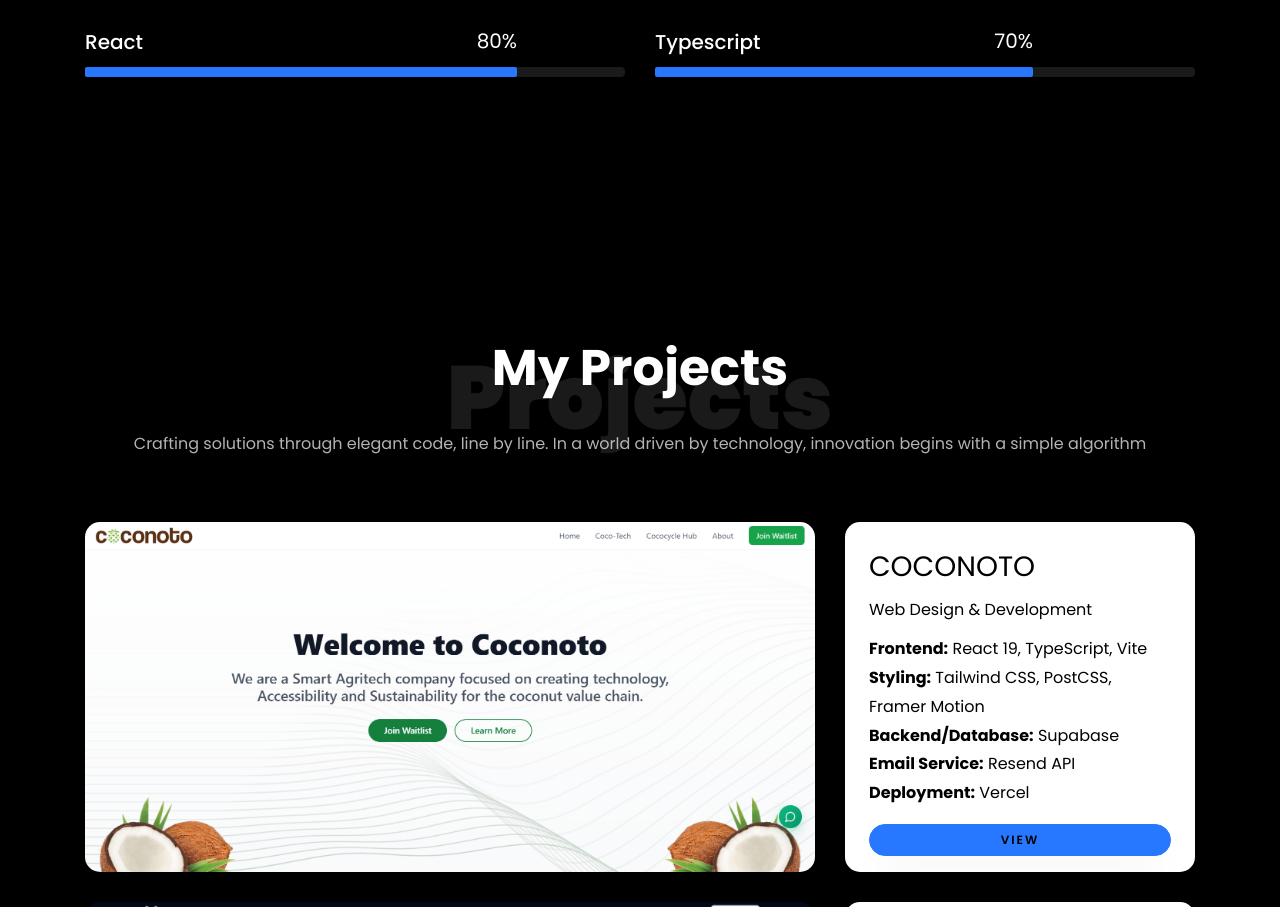
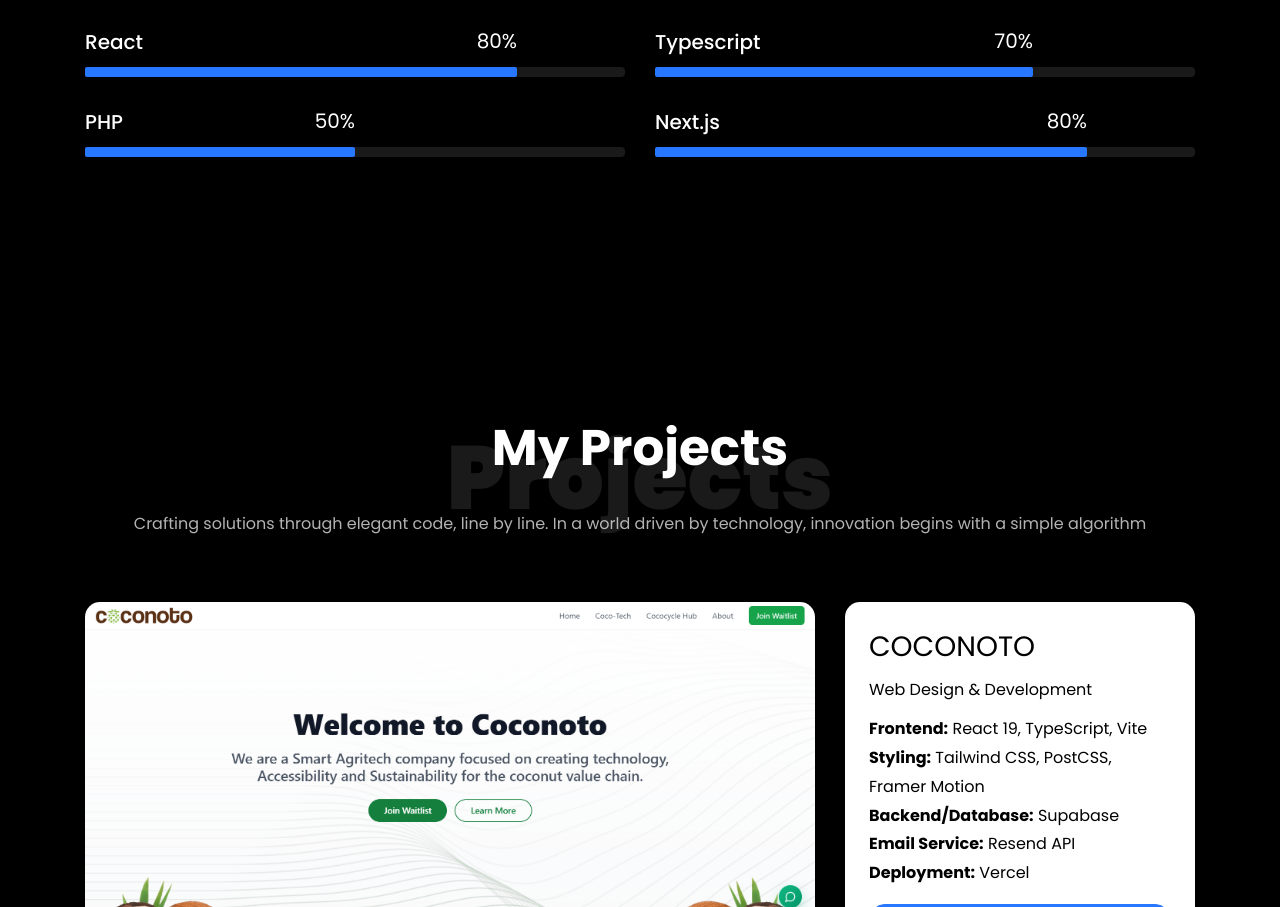
Before and after one commit to Baydee/Enoch, a plain HTML site: page index.html in a window 1280 px wide. Shown: the part 5093-6000 px from the top of the page. Drawn offline with Linux system fonts and the light colour scheme; files whose address does not match are found by name.

Commit message:
Update index.html

```diff
--- a/index.html
+++ b/index.html
@@ -410,6 +410,28 @@
 							</div>
 						</div>
 					</div>
+					<div class="col-md-6 animate-box">
+						<div class="progress-wrap ftco-animate">
+							<h3 class="otherscolor" style="color:var(--modewhite);">PHP</h3>
+							<div class="progress">
+							 	<div class="progress-bar color-1" role="progressbar" aria-valuenow="50"
+							  	aria-valuemin="0" aria-valuemax="100" style="width:50%">
+							    <span>50%</span>
+							  	</div>
+							</div>
+						</div>
+					</div>
+					<div class="col-md-6 animate-box">
+						<div class="progress-wrap ftco-animate">
+							<h3 class="otherscolor" style="color:var(--modewhite);">Next.js</h3>
+							<div class="progress">
+							 	<div class="progress-bar color-2" role="progressbar" aria-valuenow="80"
+							  	aria-valuemin="0" aria-valuemax="100" style="width:80%">
+							    <span>80%</span>
+							  	</div>
+							</div>
+						</div>
+					</div>
 				</div>
 			</div>
 		</section>
```
